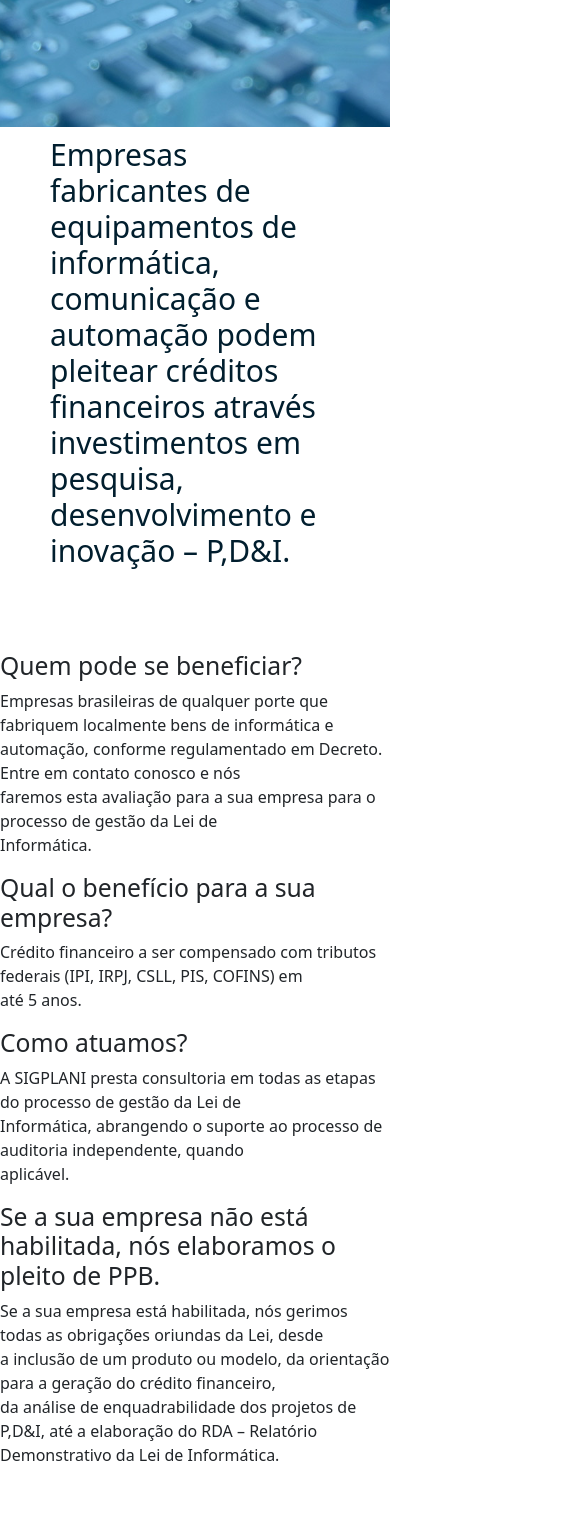
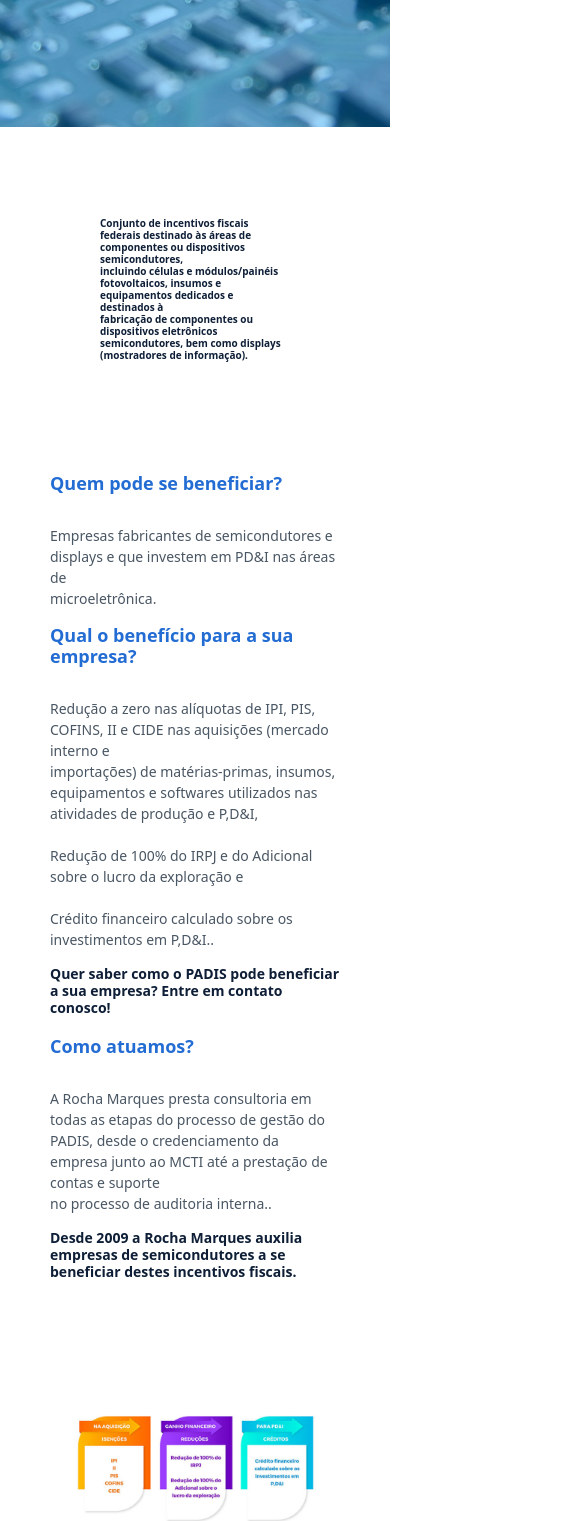
Before and after one commit to Marcos-Gabriell/Projeto-web-react, a React (Create React App) app: page /padis in a window 390 px wide. Shown: the part 380-1901 px from the top of the page, 585 px wide, since content can reach past the window. Built offline with nearby package versions, Linux system fonts and the light colour scheme.

Commit message:
finalziando e testando a página padis

```diff
--- a/src/paginacontato.css
+++ b/src/paginacontato.css
@@ -120,6 +120,7 @@ input[type="checkbox"] {
   .coontainer8 {
     align-items: flex-start;
   }
+
   .formm-container-2 input[type="text"],
   input[type="email"],
   textarea {
--- a/src/paginapadis.css
+++ b/src/paginapadis.css
@@ -59,3 +59,98 @@
       font-size: 35px;
     }
   }
+
+  .coontainerr-2 {
+    flex: 1 1 auto;
+    display: flex;
+    flex-direction: column;
+    justify-content: center;
+    padding: 200px;
+    margin-top: 50px;
+  }
+
+  .coontainerr-2 h1 {
+    font-size: 22px;
+    font-weight: bold;
+    color: #0d1e36;
+    margin-bottom: 30px;
+  }
+
+  .texxt-containerr-2 h2 {
+    font-size: 20px;
+    font-weight: bold;
+    color: #226cd3;
+    margin-bottom: 30px;
+  }
+  .texxt-containerr-2 p {
+    font-size: 15px;
+    color: rgb(73, 86, 99);
+  }
+  .coontainerr-2  h3 {
+    font-size: 16px;
+    font-weight: bold;
+    color: 0d1e36;
+  }
+  .imagee-containerr-2 {
+    display: flex;
+    flex-wrap: wrap;
+    align-items: center;
+    justify-content: center; /* Alterado para centralizar horizontalmente */
+    background-color: transparent;
+    width: 100vw;
+    margin-top: -200px; /* Adicione a margem superior desejada */
+    padding: 20px;
+    flex: 1 1 auto;
+    margin-left: auto; /* Remova a propriedade margin-left */
+  }
+
+
+  .imagee-containerr-2 {
+    padding: 20px;
+    flex: 1 1 auto; /* Alterado para flex: 1 1 auto */
+    margin-left: auto; /* Alterado para margin-left: auto */
+  }
+
+  .imagee-containerr-2 img {
+    max-width: 75%; /* Defina o valor desejado para diminuir o tamanho */
+    height: auto; /* Ajusta a altura proporcionalmente */
+  }
+
+
+
+
+
+
+  @media (max-width: 768px) {
+    .imagee-containerr-2 {
+      display: flex;
+      justify-content: center; /* Centraliza horizontalmente */
+      align-items: center; /* Centraliza verticalmente */
+      padding: 20px;
+      margin-top: 30px;
+    }
+    .coontainerr-2 h1 {
+      font-size: 15px;
+    }
+    .coontainerr-2 {
+        padding: 50px; /* Ajuste o valor desejado para dispositivos de tela menor */
+        margin-top: 30px; /* Ajuste o valor desejado para dispositivos de tela menor */
+      }
+
+      .coontainerr-2 h1 {
+        font-size: 10px; /* Ajuste o valor desejado para dispositivos de tela menor */
+      }
+
+      .texxt-containerr-2 h2 {
+        font-size: 18px; /* Ajuste o valor desejado para dispositivos de tela menor */
+      }
+
+      .texxt-containerr-2 p {
+        font-size: 14px; /* Ajuste o valor desejado para dispositivos de tela menor */
+      }
+
+      .coontainerr-2 h3 {
+        font-size: 14px; /* Ajuste o valor desejado para dispositivos de tela menor */
+      }
+
+  }
--- a/src/paginapadis.js
+++ b/src/paginapadis.js
@@ -19,41 +19,34 @@ function paginapadis() {
    </div>
 
    <div className="coontainerr-2">
-            <h1>Empresas fabricantes de equipamentos de informática, comunicação e automação podem pleitear créditos <br/>
-              financeiros através investimentos em pesquisa, desenvolvimento e inovação – P,D&I.</h1><br/><br/><br/>
+            <h1>Conjunto de incentivos fiscais federais destinado às áreas de componentes ou dispositivos semicondutores, <br/>
+            incluindo células e módulos/painéis fotovoltaicos, insumos e equipamentos dedicados e destinados à <br/>
+            fabricação de componentes ou dispositivos eletrônicos semicondutores, bem como displays (mostradores de informação).</h1><br/><br/><br/>
+
             <div className="texxt-containerr-2">
             <h2>Quem pode se beneficiar?</h2>
-            <p>Empresas brasileiras de qualquer porte que fabriquem localmente bens de informática e <br/>
-            automação, conforme regulamentado em Decreto. Entre em contato conosco e nós <br/>
-            faremos esta avaliação para a sua empresa para o processo de gestão da Lei de <br/>
-             Informática.</p>
+            <p>Empresas fabricantes de semicondutores e displays e que investem em PD&I nas áreas de <br/>
+             microeletrônica.</p>
         </div>
         <div className="texxt-containerr-2">
             <h2>Qual o benefício para a sua empresa?</h2>
-            <p>Crédito financeiro a ser compensado com tributos federais (IPI, IRPJ, CSLL, PIS, COFINS) em <br/>
-              até 5 anos.</p>
+            <p>Redução a zero nas alíquotas de IPI, PIS, COFINS, II e CIDE nas aquisições (mercado interno e <br/>
+              importações) de matérias-primas, insumos, equipamentos e softwares utilizados nas <br/>
+               atividades de produção e P,D&I, <br/><br/>
+               Redução de 100% do IRPJ e do Adicional sobre o lucro da exploração e<br/><br/>
+               Crédito financeiro calculado sobre os investimentos em P,D&I..</p>
         </div>
+        <h3>Quer saber como o PADIS pode beneficiar a sua empresa? Entre em contato conosco!</h3>
         <div className="texxt-containerr-2">
             <h2>Como atuamos?</h2>
-            <p>A SIGPLANI presta consultoria em todas as etapas do processo de gestão da Lei de <br/>
-            Informática, abrangendo o suporte ao processo de auditoria independente, quando <br/>
-            aplicável.</p>
+            <p>A Rocha Marques presta consultoria em todas as etapas do processo de gestão do PADIS, desde o credenciamento da empresa junto ao MCTI até a prestação de contas e suporte <br/>
+            no processo de auditoria interna..</p>
         </div>
-        <div className="texxt-containerr=2">
-            <h2>Se a sua empresa não está habilitada, nós elaboramos o pleito de PPB.</h2>
-            <p>Se a sua empresa está habilitada, nós gerimos todas as obrigações oriundas da Lei, desde <br/>
-              a inclusão de um produto ou modelo, da orientação para a geração do crédito financeiro, <br/>
-              da análise de enquadrabilidade dos projetos de P,D&I, até a elaboração do RDA – Relatório <br/>
-              Demonstrativo da Lei de Informática.</p>
-        </div>
+        <h3>Desde 2009 a Rocha Marques auxilia empresas de semicondutores a se beneficiar destes incentivos fiscais.</h3>
       </div>
-         <div className="imagee-containerr1-2">
+      <div className="imagee-containerr-2">
          <img src={logoImg1} alt="Imagem" />
         </div>
-        <div className="subtitulo-2">
-           <h4>São mais de 25 anos de experiência na gestão da Lei de Informática à disposição para que este incentivo seja estratégico na sua empresa!</h4>
-        </div>
-
 
   <MyCadastro />
   <End />
```
Lines whose indentation alone changed are shown as unchanged.
